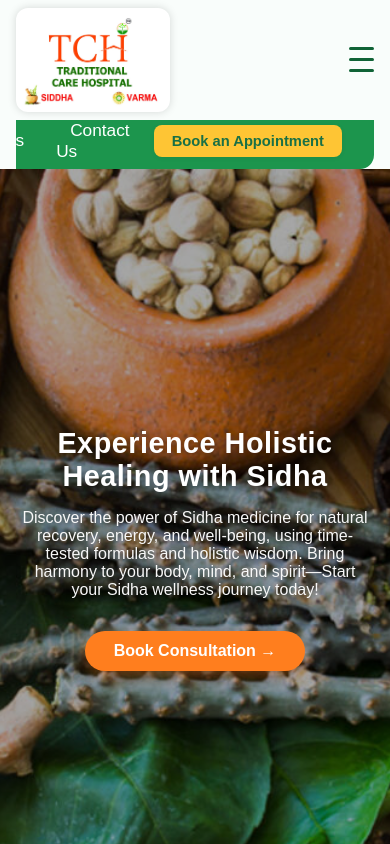
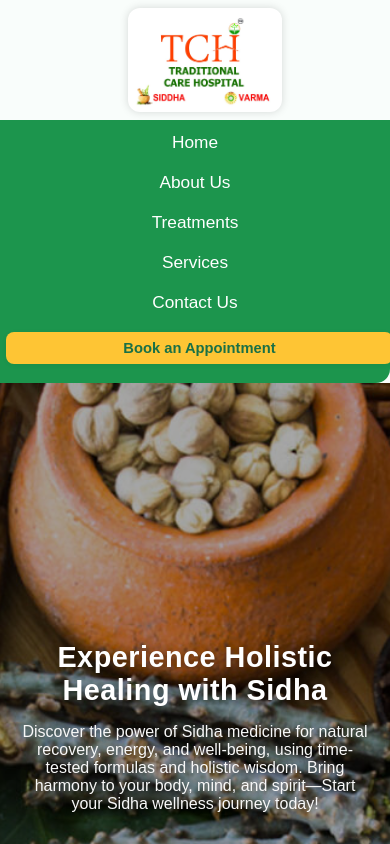
Before and after one commit to Barkavirajesh/traditional-care-hospital-chennai, a React (Create React App) app: page / in a window 390 px wide. Shown: the top 844 px of the page. Built offline with nearby package versions, Linux system fonts and the light colour scheme.

Commit message:
Refactor Navbar component to simplify mobile menu
Removed mobile menu state management and related styles.

```diff
--- a/src/components/Navbar.js
+++ b/src/components/Navbar.js
@@ -1,4 +1,4 @@
-import React, { useState } from "react";
+import React from "react";
 import { Link } from "react-router-dom";
 
 const navStyle = {
@@ -10,8 +10,6 @@ const navStyle = {
 };
 
 export default function Navbar() {
-  const [isMobileMenuOpen, setIsMobileMenuOpen] = useState(false);
-
   return (
     <>
       <nav
@@ -21,14 +19,23 @@ export default function Navbar() {
           minHeight: 80,
           boxShadow: "0 2px 16px #c5ecd6",
           background: "transparent",
-          padding: "0 16px",
-          position: "relative",
-          flexWrap: "wrap"
+          padding: 0,
+          position: "relative"
         }}
       >
         {/* LOGO */}
-        <div style={{ display: "flex", alignItems: "center", zIndex: 2 }}>
-          <Link to="/" style={{ display: "flex", alignItems: "center", textDecoration: "none" }}>
+        <div
+          style={{
+            display: "flex",
+            alignItems: "center",
+            justifyContent: "flex-start",
+            zIndex: 2
+          }}
+        >
+          <Link
+            to="/"
+            style={{ display: "flex", alignItems: "center", textDecoration: "none" }}
+          >
             <img
               src="/tch-image.jpg"
               alt="Traditional Care Hospital Logo"
@@ -40,54 +47,36 @@ export default function Navbar() {
                 objectFit: "contain",
                 boxShadow: "0 0 8px rgba(0,0,0,0.15)",
                 padding: "2px",
-                margin: "8px 8px 8px 0"
+                margin: "8px 8px 8px 28px"
               }}
             />
           </Link>
         </div>
 
-        {/* HAMBURGER ICON */}
-        <div
-          className="hamburger"
-          onClick={() => setIsMobileMenuOpen(!isMobileMenuOpen)}
-          style={{
-            display: "none",
-            flexDirection: "column",
-            cursor: "pointer",
-            marginLeft: "auto",
-            zIndex: 3
-          }}
-        >
-          <span style={{ height: 3, width: 25, background: "#106336", margin: "4px 0", borderRadius: 2 }} />
-          <span style={{ height: 3, width: 25, background: "#106336", margin: "4px 0", borderRadius: 2 }} />
-          <span style={{ height: 3, width: 25, background: "#106336", margin: "4px 0", borderRadius: 2 }} />
-        </div>
-
         {/* NAV LINKS */}
         <div
           style={{
-            display: isMobileMenuOpen ? "flex" : "flex",
-            flexDirection: isMobileMenuOpen ? "column" : "row",
+            display: "flex",
             alignItems: "center",
             background: "#1c954d",
+            minHeight: 80,
+            padding: "0",
             borderRadius: "0 0 14px 0",
-            width: isMobileMenuOpen ? "100%" : "auto",
-            justifyContent: isMobileMenuOpen ? "center" : "flex-end",
-            transition: "max-height 0.3s ease",
-            overflow: "hidden"
+            width: "100%",
+            flex: 1,
+            justifyContent: "flex-end"
           }}
         >
           <ul
             style={{
               listStyle: "none",
               display: "flex",
-              flexDirection: isMobileMenuOpen ? "column" : "row",
               alignItems: "center",
               gap: 18,
               margin: 0,
-              padding: isMobileMenuOpen ? "12px 0" : "0 32px 0 0",
-              justifyContent: isMobileMenuOpen ? "center" : "flex-end",
-              width: "100%"
+              padding: "0 32px 0 0",
+              justifyContent: "flex-end",
+              flex: 1
             }}
           >
             <li><Link to="/" style={navStyle}>Home</Link></li>
@@ -105,12 +94,8 @@ export default function Navbar() {
                   padding: "8px 18px",
                   borderRadius: 8,
                   fontWeight: 700,
-                  marginLeft: isMobileMenuOpen ? 0 : 6,
-                  textDecoration: "none",
-                  width: isMobileMenuOpen ? "90%" : "auto",
-                  display: isMobileMenuOpen ? "block" : "inline-block",
-                  textAlign: "center",
-                  marginTop: isMobileMenuOpen ? 8 : 0
+                  marginLeft: 6,
+                  textDecoration: "none"
                 }}
               >
                 Book an Appointment
@@ -124,8 +109,32 @@ export default function Navbar() {
       <style>
         {`
         @media (max-width: 768px) {
-          .hamburger {
-            display: flex !important;
+          nav {
+            flex-direction: column !important;
+            min-height: auto !important;
+          }
+
+          nav > div:nth-child(2) {
+            width: 100% !important;
+            justify-content: center !important;
+          }
+
+          nav ul {
+            flex-direction: column !important;
+            width: 100% !important;
+            padding: 12px 0 !important;
+            gap: 12px !important;
+            justify-content: center !important;
+          }
+
+          nav ul li {
+            width: 100%;
+            text-align: center;
+          }
+
+          .cta-btn {
+            width: 90% !important;
+            display: inline-block;
           }
         }
       `}
```
